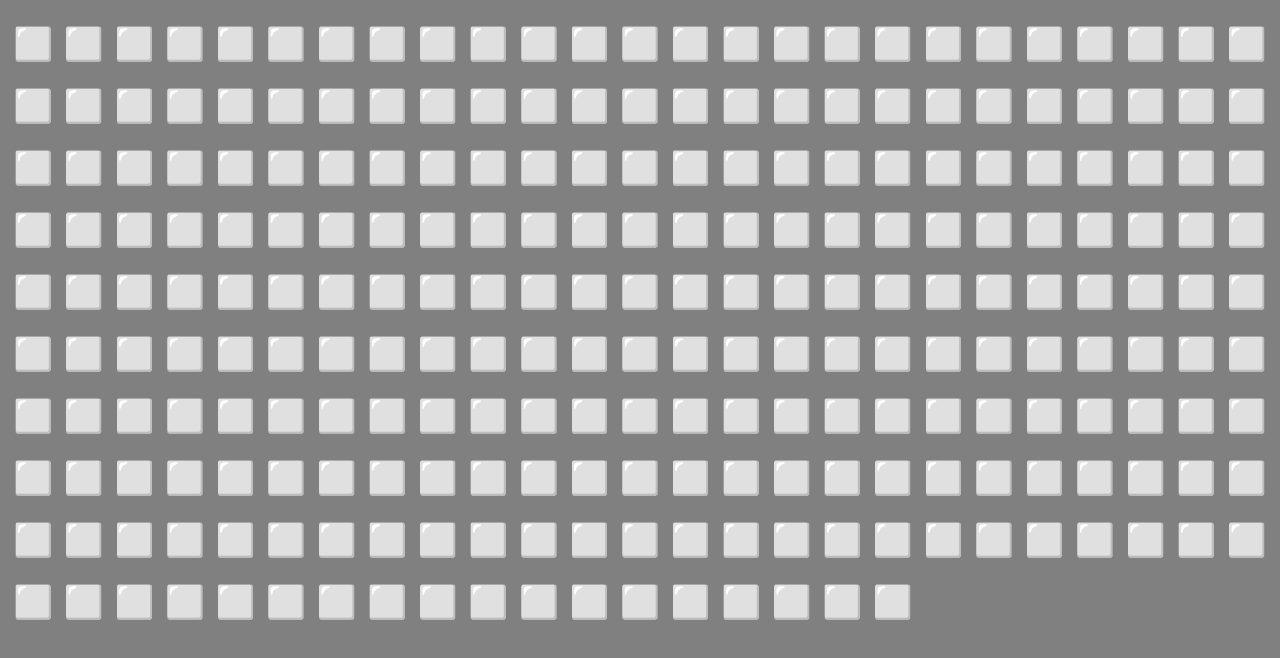
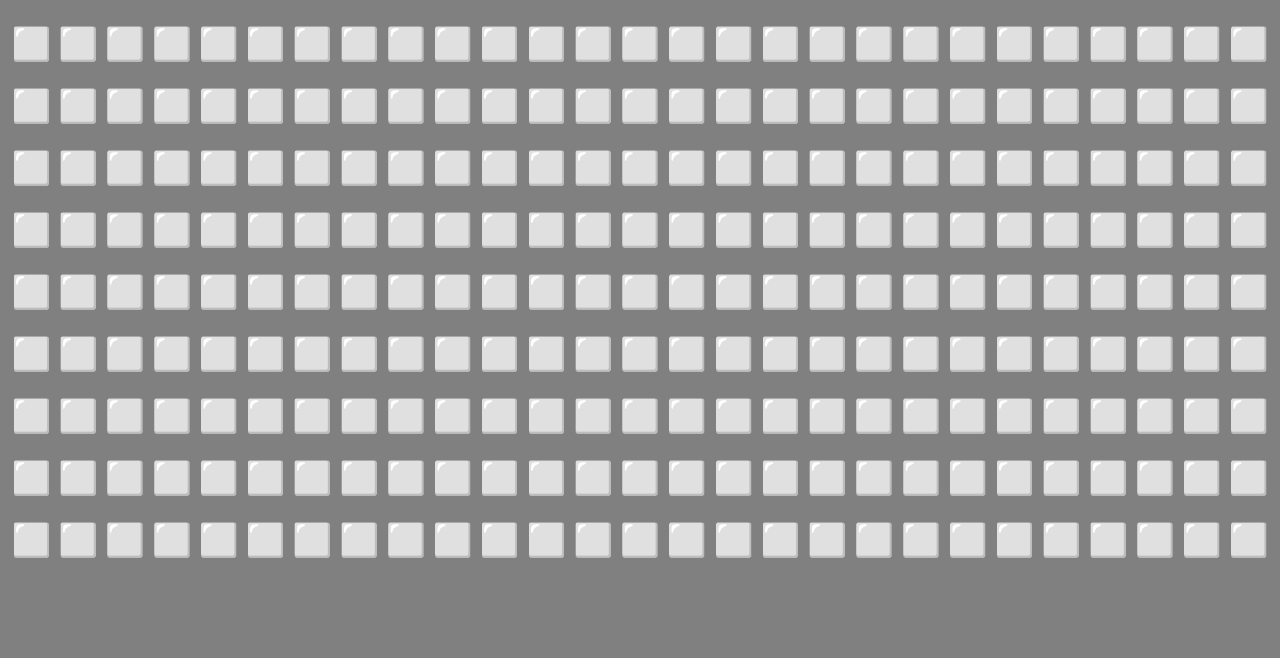
Before and after one commit to kaiebim/emojis, a plain HTML site: page index.html in a window 1280 px wide. Drawn offline with Linux system fonts and the light colour scheme.

Commit message:
third commit

```diff
--- a/style.css
+++ b/style.css
@@ -6,7 +6,8 @@ body {
 
 .grid-container {
     display: grid;
-    grid-template-columns: repeat(auto-fill, minmax(50px, 10fr));
+    grid-template-columns: repeat(27,1fr);
+    grid-template-rows: repeat(9,1fr);
     row-gap: 24px;
     margin-top: 25px;
     margin-bottom: 0px;
@@ -16,4 +17,6 @@ body {
 
 .grid-item {
     text-align: center;
+    width: 100%;
+    height: 100%;
 }
```
